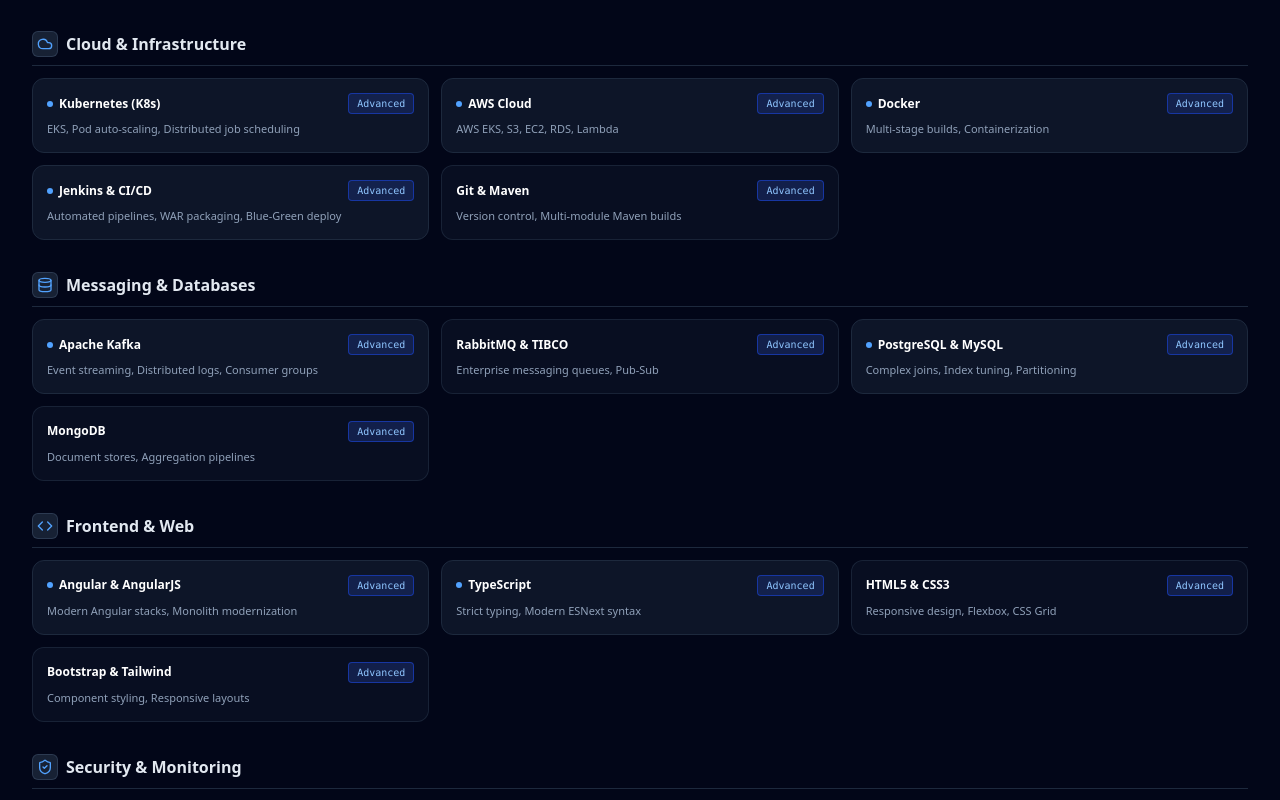
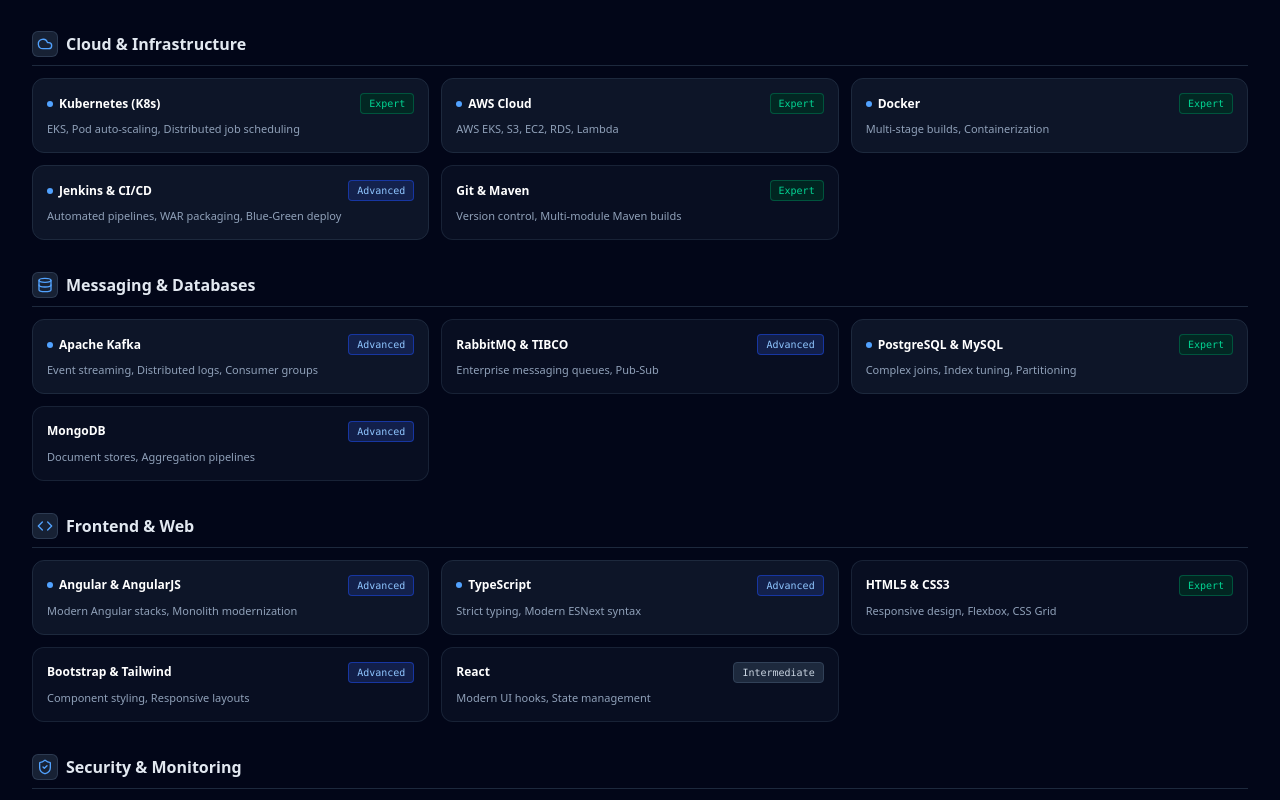
Before and after one commit to ShashidharaShashi/My-resume-new, a React (Vite) app: page / in a window 1280 px wide. Shown: the part 1969-2769 px from the top of the page. Built offline with nearby package versions, Linux system fonts and the light colour scheme.

Commit message:
Fixed deployment issue

```diff
--- a/src/components/Hero.tsx
+++ b/src/components/Hero.tsx
@@ -1,7 +1,6 @@
 import React, { useState, useEffect } from 'react';
 import { Mail, Phone, Linkedin, MapPin, Award, ChevronRight, Sparkles, Server, Cpu, Shield, FileText, Camera, Upload } from 'lucide-react';
 import { contactData, yearsOfExp } from '../data/resumeData';
-import myPhoto from '../Shashidhara h v.jpeg.JPG';
 
 interface HeroProps {
   onOpenPrintModal: () => void;
@@ -10,7 +9,7 @@
 
 export const Hero: React.FC<HeroProps> = ({ onOpenPrintModal, onOpenChat }) => {
   // Default professional software developer headshot photo
-  const defaultPhoto = myPhoto;
+  const defaultPhoto = 'https://images.unsplash.com/photo-1507003211169-0a1dd7228f2d?auto=format&fit=crop&q=80&w=400';
   const [profilePhoto, setProfilePhoto] = useState<string>(defaultPhoto);
 
   useEffect(() => {
--- a/src/data/resumeData.ts
+++ b/src/data/resumeData.ts
@@ -58,23 +58,23 @@
     name: 'Backend & Architecture',
     iconName: 'Server',
     skills: [
-      { name: 'Java', level: 'Advanced', featured: true, description: 'Core Java, Multithreading, Memory Optimization' },
-      { name: 'Spring Boot', level: 'Advanced', featured: true, description: 'REST, Auto-config, Spring Security, Actuator' },
-      { name: 'Microservices', level: 'Advanced', featured: true, description: 'Distributed System Design, Service Mesh, REST APIs' },
-      { name: 'Spring Data JPA / Hibernate', level: 'Advanced', featured: true, description: 'ORMs, Batch processing, Query tuning' },
-      { name: 'Multithreading & Concurrency', level: 'Advanced', featured: true, description: 'Java Executor framework, Parallel streams' },
-      { name: 'System Design & Data Structures', level: 'Advanced', featured: true, description: 'Scalable architecture, Clean Architecture' },
+      { name: 'Java', level: 'Expert', featured: true, description: 'Core Java, Multithreading, Memory Optimization' },
+      { name: 'Spring Boot', level: 'Expert', featured: true, description: 'REST, Auto-config, Spring Security, Actuator' },
+      { name: 'Microservices', level: 'Expert', featured: true, description: 'Distributed System Design, Service Mesh, REST APIs' },
+      { name: 'Spring Data JPA / Hibernate', level: 'Expert', featured: true, description: 'ORMs, Batch processing, Query tuning' },
+      { name: 'Multithreading & Concurrency', level: 'Expert', featured: true, description: 'Java Executor framework, Parallel streams' },
+      { name: 'System Design & Data Structures', level: 'Expert', featured: true, description: 'Scalable architecture, Clean Architecture' },
     ],
   },
   {
     name: 'Cloud & Infrastructure',
     iconName: 'Cloud',
     skills: [
-      { name: 'Kubernetes (K8s)', level: 'Advanced', featured: true, description: 'EKS, Pod auto-scaling, Distributed job scheduling' },
-      { name: 'AWS Cloud', level: 'Advanced', featured: true, description: 'AWS EKS, S3, EC2, RDS, Lambda' },
-      { name: 'Docker', level: 'Advanced', featured: true, description: 'Multi-stage builds, Containerization' },
+      { name: 'Kubernetes (K8s)', level: 'Expert', featured: true, description: 'EKS, Pod auto-scaling, Distributed job scheduling' },
+      { name: 'AWS Cloud', level: 'Expert', featured: true, description: 'AWS EKS, S3, EC2, RDS, Lambda' },
+      { name: 'Docker', level: 'Expert', featured: true, description: 'Multi-stage builds, Containerization' },
       { name: 'Jenkins & CI/CD', level: 'Advanced', featured: true, description: 'Automated pipelines, WAR packaging, Blue-Green deploy' },
-      { name: 'Git & Maven', level: 'Advanced', description: 'Version control, Multi-module Maven builds' },
+      { name: 'Git & Maven', level: 'Expert', description: 'Version control, Multi-module Maven builds' },
     ],
   },
   {
@@ -83,7 +83,7 @@
     skills: [
       { name: 'Apache Kafka', level: 'Advanced', featured: true, description: 'Event streaming, Distributed logs, Consumer groups' },
       { name: 'RabbitMQ & TIBCO', level: 'Advanced', description: 'Enterprise messaging queues, Pub-Sub' },
-      { name: 'PostgreSQL & MySQL', level: 'Advanced', featured: true, description: 'Complex joins, Index tuning, Partitioning' },
+      { name: 'PostgreSQL & MySQL', level: 'Expert', featured: true, description: 'Complex joins, Index tuning, Partitioning' },
       { name: 'MongoDB', level: 'Advanced', description: 'Document stores, Aggregation pipelines' },
     ],
   },
@@ -93,18 +93,19 @@
     skills: [
       { name: 'Angular & AngularJS', level: 'Advanced', featured: true, description: 'Modern Angular stacks, Monolith modernization' },
       { name: 'TypeScript', level: 'Advanced', featured: true, description: 'Strict typing, Modern ESNext syntax' },
-      { name: 'HTML5 & CSS3', level: 'Advanced', description: 'Responsive design, Flexbox, CSS Grid' },
+      { name: 'HTML5 & CSS3', level: 'Expert', description: 'Responsive design, Flexbox, CSS Grid' },
       { name: 'Bootstrap & Tailwind', level: 'Advanced', description: 'Component styling, Responsive layouts' },
+      { name: 'React', level: 'Intermediate', description: 'Modern UI hooks, State management' },
     ],
   },
   {
     name: 'Security & Monitoring',
     iconName: 'ShieldCheck',
     skills: [
-      { name: 'Zero Trust IAP', level: 'Advanced', featured: true, description: 'Identity Aware Proxy, Fine-grained access control' },
+      { name: 'Zero Trust IAP', level: 'Expert', featured: true, description: 'Identity Aware Proxy, Fine-grained access control' },
       { name: 'SiteMinder & LDAP', level: 'Advanced', description: 'Enterprise IdP, Single Sign-On (SSO)' },
-      { name: 'Splunk & CloudWatch', level: 'Advanced', featured: true, description: 'Distributed tracing, Log analytics, Alerting' },
-      { name: 'JWT & OAuth2', level: 'Advanced', description: 'Stateless session tokens, API security' },
+      { name: 'Splunk & CloudWatch', level: 'Expert', featured: true, description: 'Distributed tracing, Log analytics, Alerting' },
+      { name: 'JWT & OAuth2', level: 'Expert', description: 'Stateless session tokens, API security' },
     ],
   },
 ];
```
Also changed, not shown: server.ts (deleted, +0 -119 lines), src/Shashidhara h v.jpeg.JPG (deleted), 1 other file (tests, documents, lock files or other folders).
